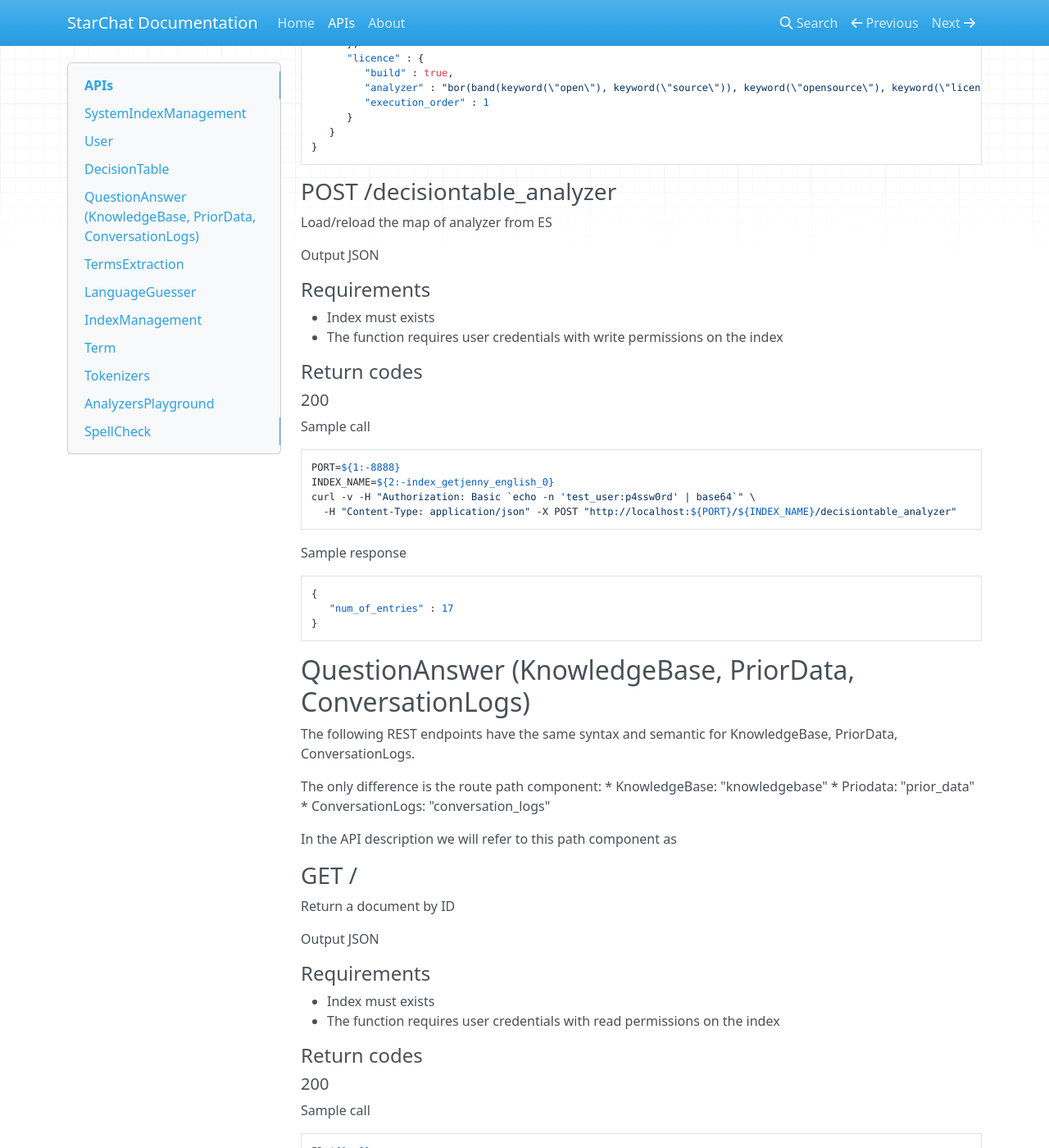
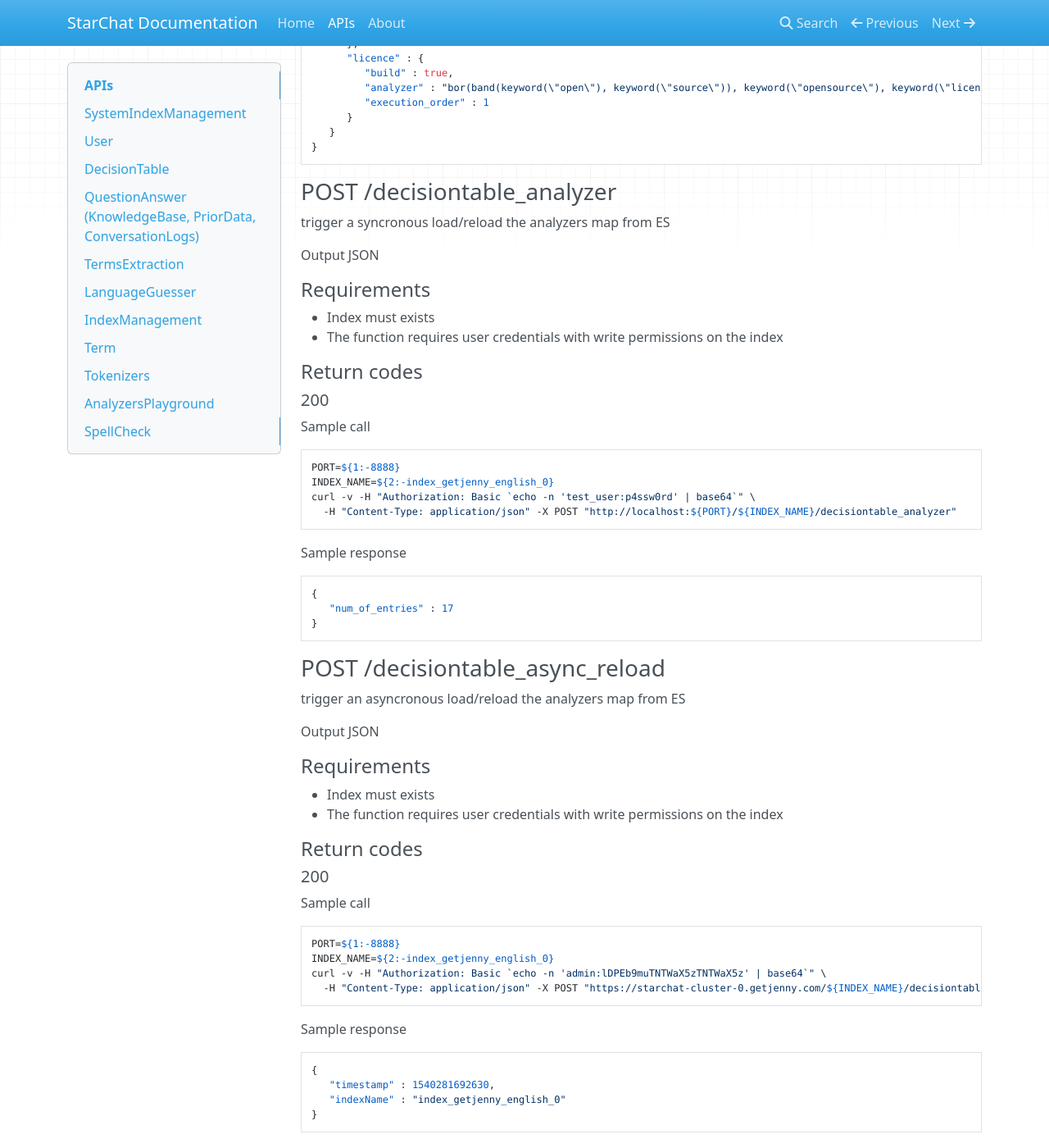
Before and after one commit to acollamati/starchat-doc, an MkDocs documentation site: the page built from docs/apis.md, in a window 1280 px wide and 1400 px high, scrolled down 17638 px. Shown: the whole window at 82% size. Built offline with MkDocs 1.6.1, drawn with Linux system fonts in a browser that asks for light colours; nearby versions of some CDN libraries; old or Windows-style settings are respelled for this version of MkDocs.

Commit message:
documented async call for analyzers reloading

````diff
--- a/docs/apis.md
+++ b/docs/apis.md
@@ -980,7 +980,7 @@
 
 ### POST /decisiontable_analyzer
 
-Load/reload the map of analyzer from ES
+trigger a syncronous load/reload the analyzers map from ES
 
 Output JSON
 
@@ -1007,6 +1007,39 @@
 ```json
 {
    "num_of_entries" : 17
+}
+```
+
+### POST /decisiontable_async_reload
+
+trigger an asyncronous load/reload the analyzers map from ES
+
+Output JSON
+
+#### Requirements
+
+* Index must exists
+* The function requires user credentials with write permissions on the index
+
+#### Return codes
+
+##### 200
+
+Sample call
+
+```bash
+PORT=${1:-8888}
+INDEX_NAME=${2:-index_getjenny_english_0}
+curl -v -H "Authorization: Basic `echo -n 'admin:lDPEb9muTNTWaX5zTNTWaX5z' | base64`" \
+  -H "Content-Type: application/json" -X POST "https://starchat-cluster-0.getjenny.com/${INDEX_NAME}/decisiontable_async_reload"
+```
+
+Sample response
+
+```json
+{
+   "timestamp" : 1540281692630,
+   "indexName" : "index_getjenny_english_0"
 }
 ```
 
````
